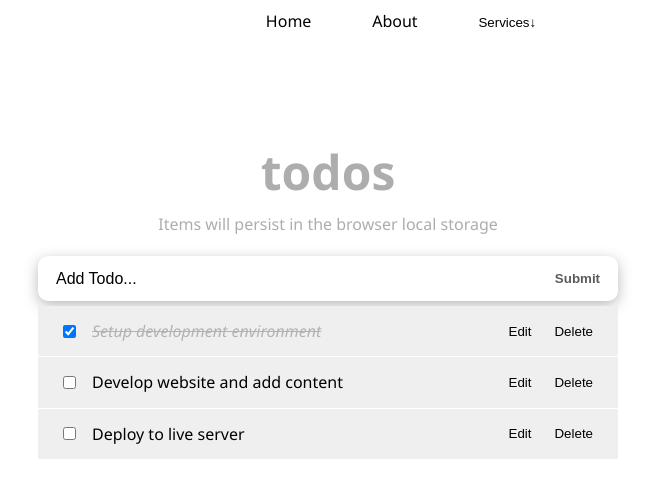
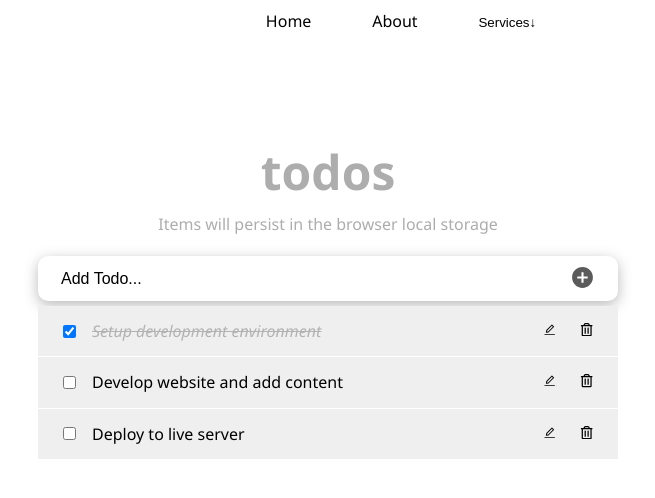
Before and after one commit to momo-87/react-to-do-app, a React (Vite) app: page / in a window 1280 px wide. Shown: the top 498 px of the page, without its empty margins (312-967 px from the left). Built offline with nearby package versions, Linux system fonts and the light colour scheme.

Commit message:
Adding a Delete, Edit, and Submit Icons

```diff
--- a/package.json
+++ b/package.json
@@ -12,6 +12,7 @@
   "dependencies": {
     "react": "^18.2.0",
     "react-dom": "^18.2.0",
+    "react-icons": "^4.9.0",
     "uuid": "^9.0.0"
   },
   "devDependencies": {
--- a/src/components/InputTodo.jsx
+++ b/src/components/InputTodo.jsx
@@ -1,5 +1,6 @@
 import { useState } from "react";
 import PropTypes from 'prop-types';
+import { MdAddCircle } from "react-icons/md";
 
 const InputTodo = ({ addTodoItem }) => {
   const [title, setTitle] = useState('');
@@ -29,7 +30,9 @@ const InputTodo = ({ addTodoItem }) => {
           value={title}
           className="input-text"
         />
-        <button className="input-submit" >Submit</button>
+        <button className="input-submit" >
+          <MdAddCircle />
+        </button>
       </form>
       <span className="submit-warning" >{message}</span>
     </>
--- a/src/components/TodoItem.jsx
+++ b/src/components/TodoItem.jsx
@@ -1,6 +1,8 @@
 import PropTypes from 'prop-types';
 import styles from "@/styles/TodoItem.module.css";
 import { useState } from 'react';
+import { FaRegTrashAlt } from "react-icons/fa";
+import { AiOutlineEdit } from "react-icons/ai";
 
 const TodoItem = ({ itemProp, setTodos, delTodo, setUpdate }) => {
   const completedStyle = {
@@ -46,9 +48,11 @@ const TodoItem = ({ itemProp, setTodos, delTodo, setUpdate }) => {
             checked={itemProp.completed}
             onChange={() => handleChange(itemProp.id)}
           />
-          <button onClick={handleEditing}>Edit</button>
+          <button onClick={handleEditing}>
+            <AiOutlineEdit />
+          </button>
           <button onClick={() => delTodo(itemProp.id)}>
-            Delete
+            <FaRegTrashAlt />
           </button>
           <span style={itemProp.completed ? completedStyle : null}>
             {itemProp.title}
--- a/src/styles/app.css
+++ b/src/styles/app.css
@@ -53,6 +53,10 @@ body {
   margin-right: 10px;
 }
 
+.input-submit svg {
+  font-size: 25px;
+}
+
 .input-text,
 .input-submit {
   height: 45px;
```
Also changed, not shown: 2 other files (tests, documents, lock files or other folders).
